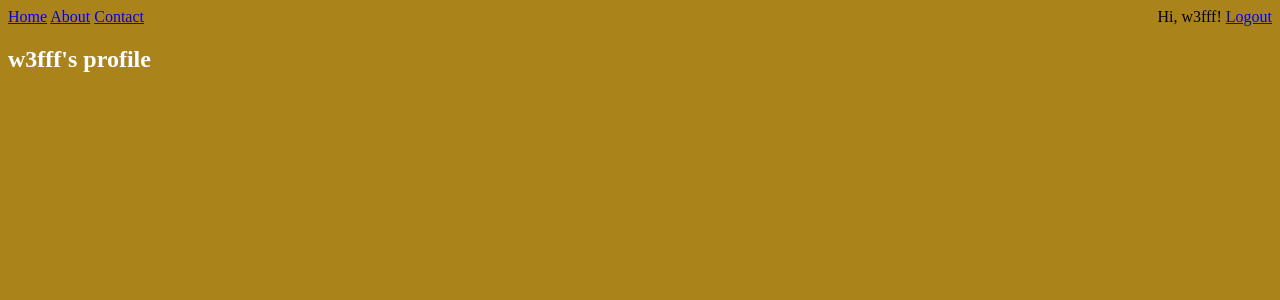
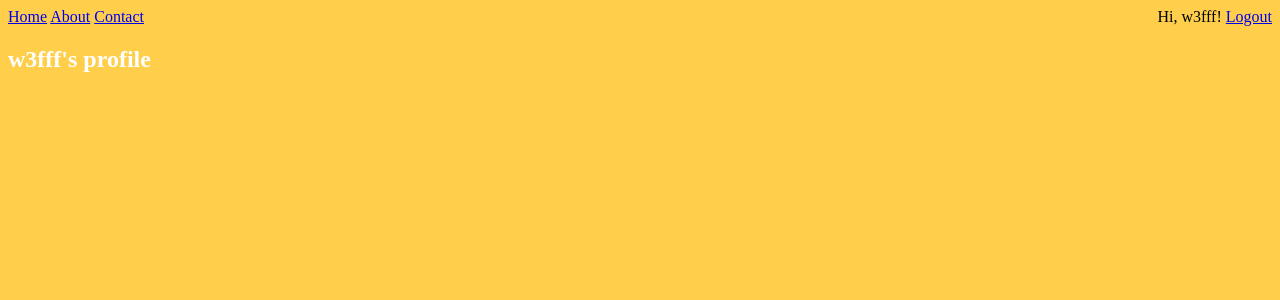
Before and after one commit to w3ffflv/school-web, a Django app: page /accounts/profile/ in a window 1280 px wide. Shown: the top 300 px of the page. Run offline with Django 4.2, Linux system fonts and the light colour scheme; a user stored in the database is signed in.

Commit message:
change background color

```diff
--- a/static/style.css
+++ b/static/style.css
@@ -1,6 +1,6 @@
 body
 {
-    background-color: rgb(170, 132, 27);
+    background-color: rgb(255, 207, 75);
 }
 
 h1,h2{
```
